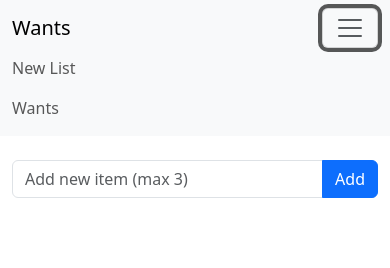
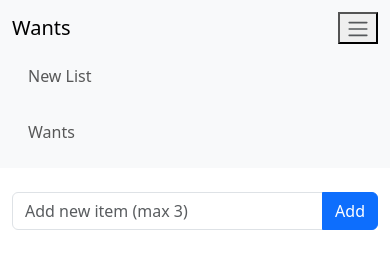
Before and after one commit to Peterbgood/Top3, a plain HTML site: page index.html in a window 390 px wide. Both pictures are taken after a click on the button "Toggle navigation". Drawn offline with nearby package versions, Linux system fonts and the light colour scheme.

Commit message:
Update index.html

```diff
--- a/index.html
+++ b/index.html
@@ -39,13 +39,25 @@
         .btn-success:focus {
             box-shadow: none !important;
         }
+        @media (max-width: 991.98px) {
+            .nav-item {
+                display: flex;
+                justify-content: space-between;
+                align-items: center;
+                padding: 0.5rem 1rem;
+            }
+            .nav-link.delete-btn {
+                margin-left: 0;
+            }
+        }
     </style>
 </head>
 <body>
     <nav class="navbar navbar-expand-lg navbar-light bg-light">
         <div class="container-fluid">
             <a class="navbar-brand" id="listTitle" href="#">Wants</a>
-            <button class="navbar-toggler" type="button" data-bs-toggle="collapse" data-bs-target="#navbarNav" aria-controls="navbarNav" aria-expanded="false" aria-label="Toggle navigation">
+            <button class="navbar-toggl
+System: er" type="button" data-bs-toggle="collapse" data-bs-target="#navbarNav" aria-controls="navbarNav" aria-expanded="false" aria-label="Toggle navigation">
                 <span class="navbar-toggler-icon"></span>
             </button>
             <div class="collapse navbar-collapse" id="navbarNav">
```
